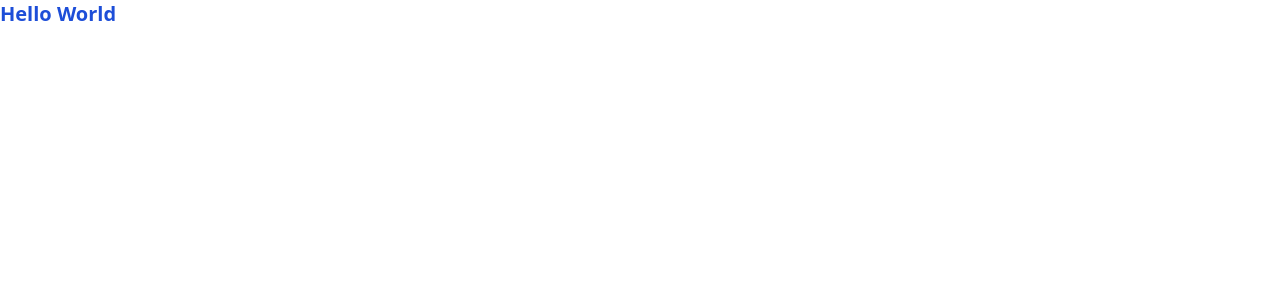
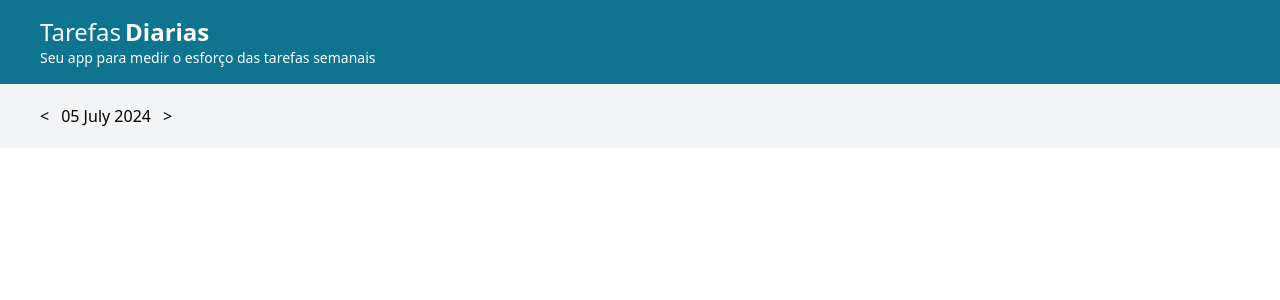
Before and after one commit to joseluz/daily-task, an Angular app: page / in a window 1280 px wide. Shown: the top 300 px of the page. Built offline with nearby package versions, Linux system fonts and the light colour scheme.

Commit message:
Included header and dairy-activity page in the app

```diff
--- a/angular.json
+++ b/angular.json
@@ -8,7 +8,7 @@
       "schematics": {},
       "root": "",
       "sourceRoot": "src",
-      "prefix": "app",
+      "prefix": "dt",
       "architect": {
         "build": {
           "builder": "@angular-devkit/build-angular:application",
--- a/src/app/app.component.html
+++ b/src/app/app.component.html
@@ -1,3 +1,4 @@
-<div class="text-xl font-bold text-blue-700">
-  Hello World
+<div class="flex flex-col w-full">
+  <dt-header></dt-header>
+  <router-outlet></router-outlet>
 </div>
--- a/src/app/app.routes.ts
+++ b/src/app/app.routes.ts
@@ -1,3 +1,18 @@
-import { Routes } from '@angular/router';
+import { Route } from '@angular/router';
+import { DairyActivityPage } from './ui/pages/dairy-activity.page/dairy-activity.page';
 
-export const routes: Routes = [];
+export interface AppRoute extends Route {
+    path?: RoutePath;
+    children?: Array<AppRoute>;
+}
+
+export enum RoutePath{
+    DairyActivity = ''
+}
+
+export const routes: Array<AppRoute> = [
+    {
+        path: RoutePath.DairyActivity,
+        component: DairyActivityPage
+    }
+];
--- /dev/null
+++ b/src/app/ui/components/header/header.component.html
@@ -0,0 +1,7 @@
+<div class="bg-cyan-700 w-full px-10 py-4 flex flex-col text-white">
+    <div class="flex gap-x-1">
+        <span class="text-2xl font-medium">Tarefas</span>
+        <span class="text-2xl font-bold">Diarias</span>
+    </div>
+    <span class="font-medium text-sm">Seu app para medir o esforço das tarefas semanais</span>
+</div>
--- /dev/null
+++ b/src/app/ui/pages/dairy-activity.page/dairy-activity.page.html
@@ -0,0 +1,7 @@
+<div class="w-full h-full flex px-10 py-5 bg-gray-100">
+    <div class="flex gap-x-3">
+        <div><</div>
+        <div>{{ currentDate | date : 'dd MMMM yyyy' }}</div>
+        <button>></button>
+    </div>
+</div>
--- /dev/null
+++ b/src/app/ui/pages/dairy-activity.page/dairy-activity.page.ts
@@ -0,0 +1,14 @@
+import { DatePipe } from '@angular/common';
+import { Component } from '@angular/core';
+
+@Component({
+  selector: 'dt-dairy-activity.page',
+  standalone: true,
+  imports: [
+    DatePipe
+  ],
+  templateUrl: './dairy-activity.page.html'
+})
+export class DairyActivityPage {
+  currentDate = new Date();
+}
```
Also changed, not shown: src/app/app.component.ts (+5 -2 lines), src/app/ui/components/header/header.component.ts (added, +11 -0 lines), src/app/ui/pages/dairy-activity.page/dairy-activity.page.css (added), 2 other files (tests, documents, lock files or other folders).
